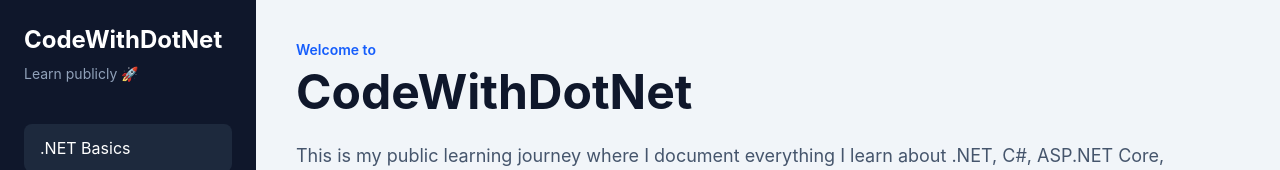
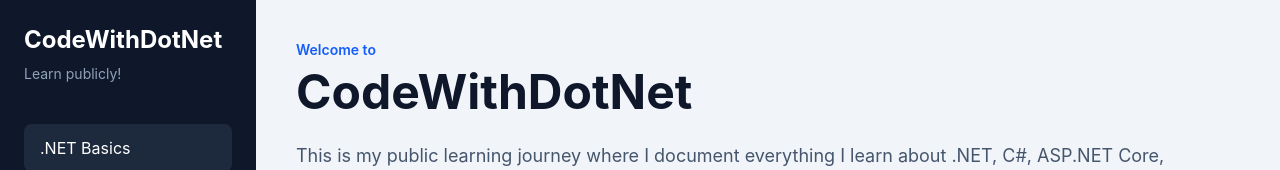
Before and after one commit to ArghoPH/codewithdotnet, a Vue app: page / in a window 1280 px wide. Shown: the top 170 px of the page. Built offline with nearby package versions, Linux system fonts and the light colour scheme.

Commit message:
installed icon

```diff
--- a/package.json
+++ b/package.json
@@ -9,6 +9,7 @@
     "preview": "vite preview"
   },
   "dependencies": {
+    "@fortawesome/fontawesome-free": "^7.2.0",
     "@tailwindcss/vite": "^4.3.0",
     "tailwindcss": "^4.3.0",
     "vue": "^3.5.32",
--- a/src/App.vue
+++ b/src/App.vue
@@ -9,7 +9,7 @@
       </h1>
 
       <p class="mt-2 text-sm text-slate-400">
-        Learn publicly 🚀
+        Learn publicly!
       </p>
 
       <nav class="mt-10 space-y-3">
--- a/src/main.js
+++ b/src/main.js
@@ -1,4 +1,5 @@
 import './assets/main.css'
+import '@fortawesome/fontawesome-free/css/all.min.css'
 import { createApp } from 'vue'
 import App from './App.vue'
 import router from './router'
```
Also changed, not shown: 1 other file (tests, documents, lock files or other folders).
